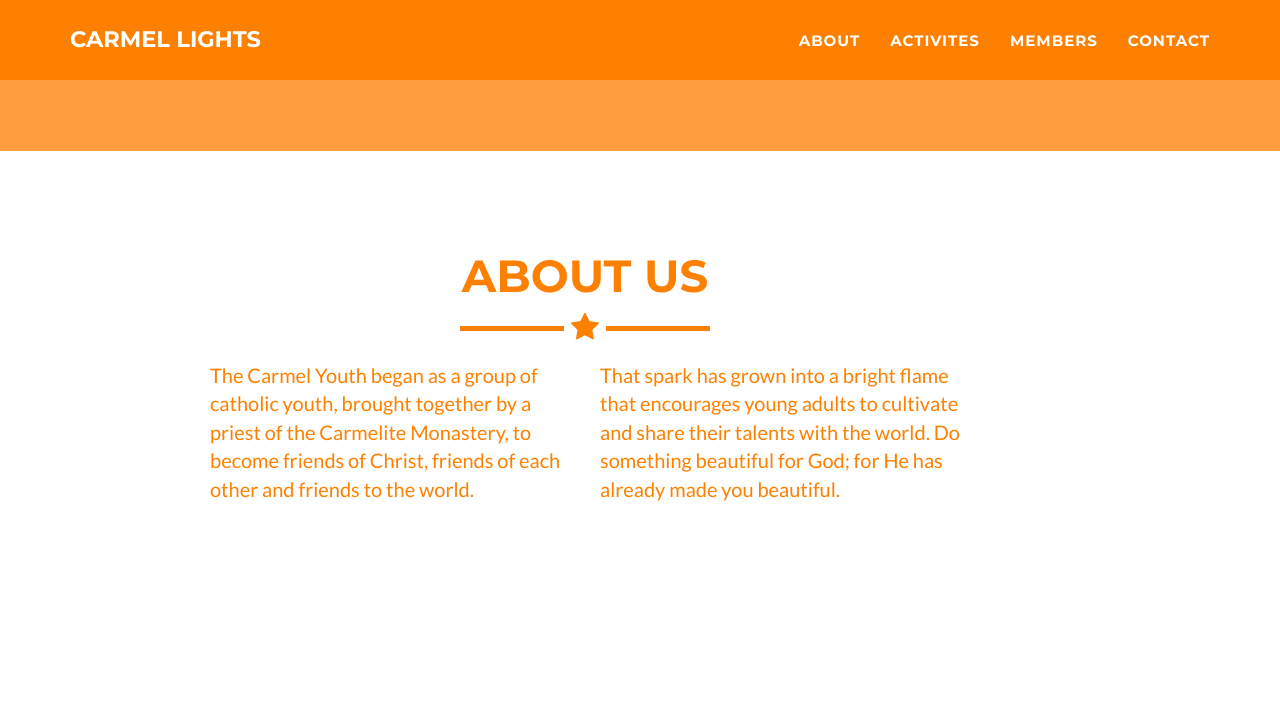
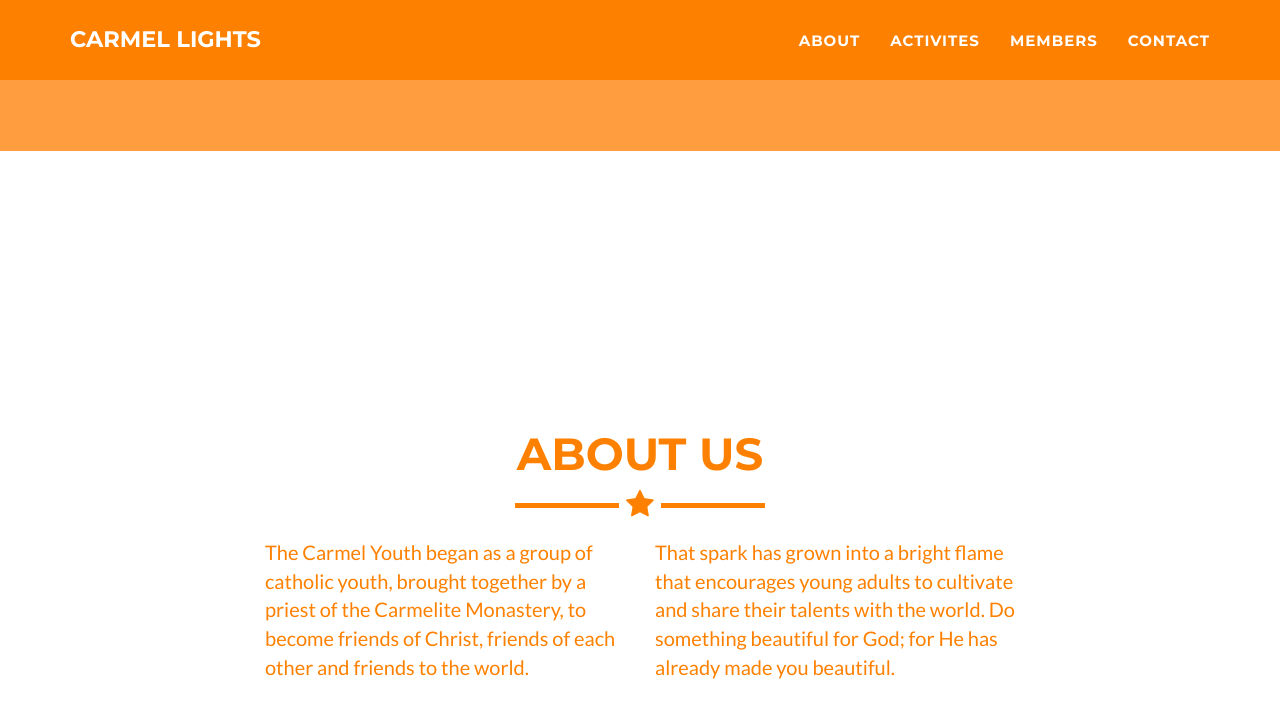
Before and after one commit to jeromelachaud/freelancer-theme, a Jekyll site: the page built from index.html, in a window 1280 px wide and 900 px high, scrolled down 749 px. Shown: the top 718 px of the window. Built offline with Jekyll 4.4.1, drawn with Linux system fonts in a browser that asks for light colours.

Commit message:
Update about.html

```diff
--- a/_includes/about.html
+++ b/_includes/about.html
@@ -1,6 +1,6 @@
  <!-- About Section -->
     <section id="about" class="about-us">
-       <div class="verticat-table">
+       <div class="vertical-table">
            <div class="vertical-table__cell">
             <div class="container">
                 <div class="row">
```
